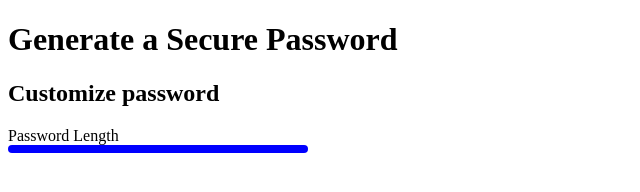
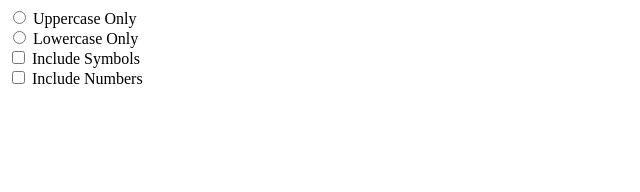
Before and after one commit to TyW04/PasswordGenerator, a plain HTML site: page index.html in a window 1280 px wide. Shown: the whole page, without its empty margins (0-640 px from the left). Drawn offline with Linux system fonts and the light colour scheme.

Commit message:
Created some basic buttons

```diff
--- a/index.html
+++ b/index.html
@@ -1,22 +1,32 @@
 <!DOCTYPE html>
-<head>
-    <meta charset="UTF-8">
-    <title>Ty's Password Generator</title>
-    <link rel="stylesheet" href="styles.css">
-</head>
-<body>
-    <header>
-        <h1>Generate a Secure Password</h1>
-    </header>
-    <main class="password-generator">
-        <form class="pw-generator-settings">
-            <h2>Customize password</h2>
-            <div>
-                <label>Password Length</label>
-                <div class="pw-length-slider-bg" style="width: 300px"></div>
-                    <!--<div class="pw-length-slider" style="width: 60px"></div>-->
-                    <!--<button class="pw-length-slider-button" style="transform: translateX(45px)"></button>-->
-            </div>
-        </form>
-    </main>
-</body>
+<html>
+  <head>
+    <meta charset="UTF-8" />
+    <!-- https://developer.mozilla.org/en-US/docs/Web/HTTP/CSP -->
+    <meta
+      http-equiv="Content-Security-Policy"
+      content="default-src 'self'; script-src 'self'"
+    />
+    <meta
+      http-equiv="X-Content-Security-Policy"
+      content="default-src 'self'; script-src 'self'"
+    />
+    <title>Password Generator</title>
+    <link ref="styles.css">
+  </head>
+  <body>
+    <div id="password-selection-settings-div">
+      <input type="radio" id="uppercase-only" class="uppercase-only" value="uppercase-only" name="uppercase-lowercase"/>
+      <label for="uppercase-only">Uppercase Only<label><br>
+
+      <input type="radio" id="lowercase-only" class="lowercase-only" value="lowercase-only" name="uppercase-lowercase"/>
+      <label for="lowercase-only">Lowercase Only<label><br>
+
+      <input type="checkbox" id="include-symbols" class="include-symbols"/>
+      <label for="include-symbols">Include Symbols<label><br>
+
+      <input type="checkbox" id="include-numbers" class="include-numbers"/>
+      <label for="include-numbers">Include Numbers</label><br>
+    </div>
+  </body>
+</html>
```
